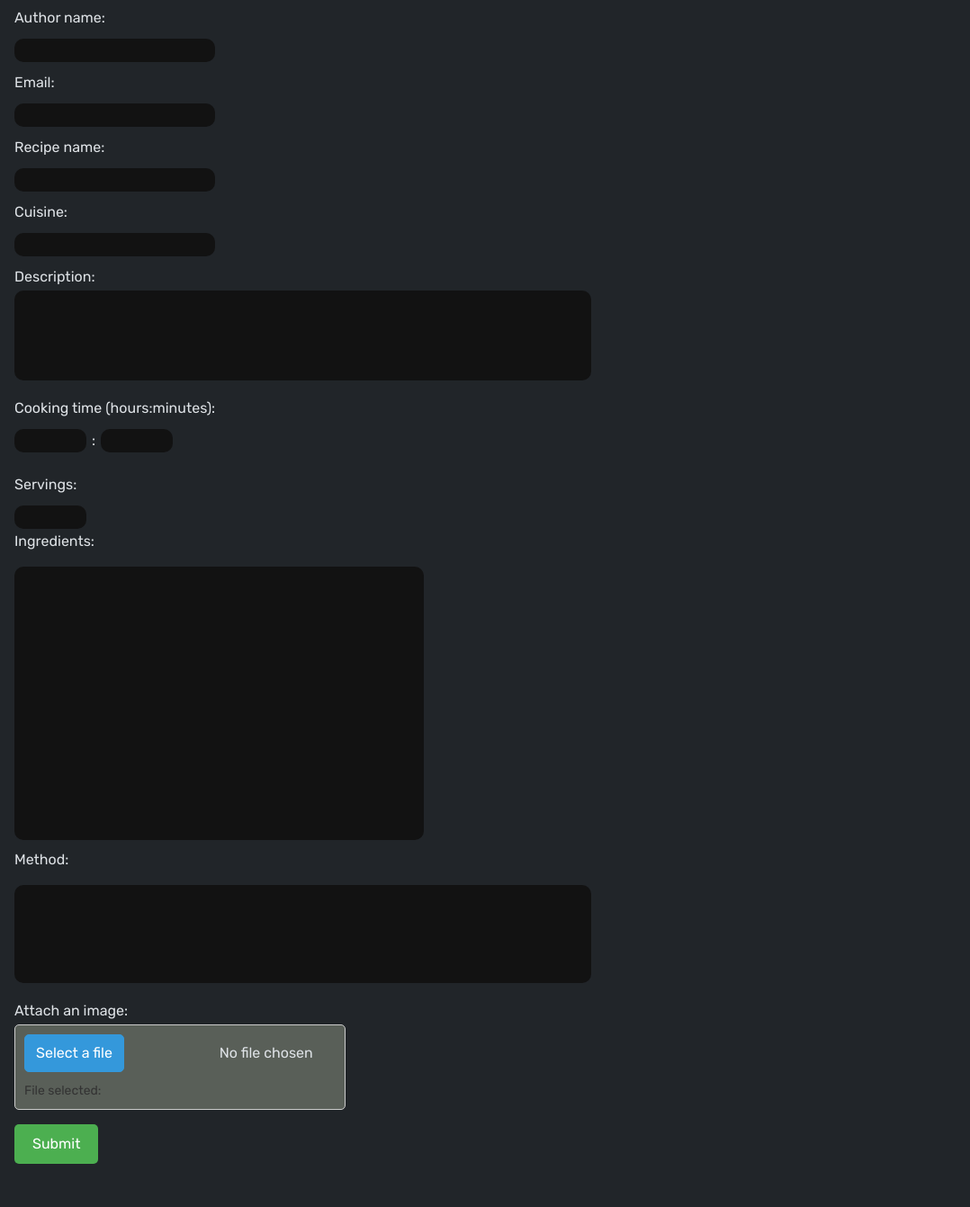
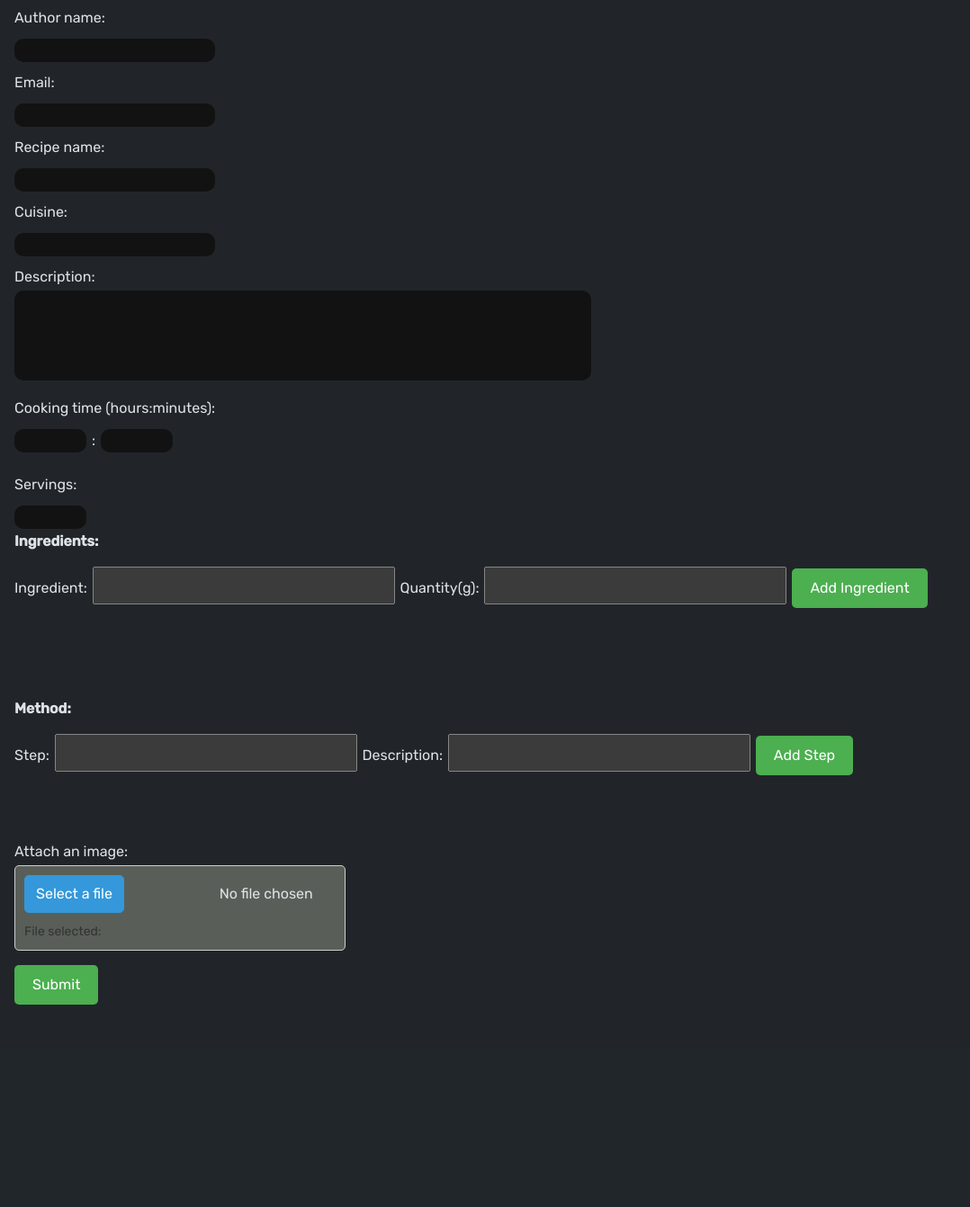
Before and after one commit to sbains2303/AI-Chatbots, a Flask app: page /new-recipe in a window 1280 px wide. Shown: the part 167-1509 px from the top of the page at 90% size, without its empty margins (0-1078 px from the left). After the commit the page ends 1284 px from the top, so only its background shows below. Run offline with Flask 3, Linux system fonts and the light colour scheme.

Commit message:
Adjusted form input
Changed form input so user can add steps and ingredients one by one

```diff
--- a/code/website/static/css/style.css
+++ b/code/website/static/css/style.css
@@ -111,6 +111,19 @@ textarea {
     margin-bottom: 3rem;
 }
 
+.delete {
+    background-color: #red;
+    color: #fff;
+    padding: 10px 20px;
+    font-size: 10px;
+    border: none;
+    border-radius: 5px;
+    cursor: pointer;
+    height: 2rem;
+    margin-left: 3rem;
+    margin-bottom:1rem;
+}
+
 .button:hover {
     background-color: #45a049;
 }
--- a/code/website/templates/new-recipe.html
+++ b/code/website/templates/new-recipe.html
@@ -4,22 +4,6 @@
     <div class="page-content">
         {% block header %} <h2><span class="title">Add A New Recipe</span></h2> {% endblock %}
         <p class="content">To add a new recipe, please enter the details below</p>
-
-<!--        <form>-->
-<!--            <label for="fname" class="content">First name:</label><br>-->
-<!--            <input class="input" id="fname" required><br>-->
-
-<!--            <label for="lname" class="content">Last name:</label><br>-->
-<!--            <input class="input" id="lname" required><br>-->
-
-<!--            <label for="email" class="content">Email:</label><br>-->
-<!--            <input class="input" id="email" required><br>-->
-
-<!--            <label for="bio" class="content">Give a description for your bio:</label><br>-->
-<!--            <input class="inputdesc" id="bio">-->
-
-<!--            <button type="submit">Submit</button>-->
-<!--        </form>-->
 
         <form>
             <label for="name" class="content">Author name:</label><br>
@@ -45,21 +29,94 @@
             <label for="servings" class="content">Servings:</label><br>
             <input class="input" type="number" id="servings" min="1" max="50" /><br>
 
-            <p class="content">Ingredients:</p>
-            <form method="post" action="">
-                <textarea class="inputdesc" id="ingredients" name="method" rows="20" cols="70" required></textarea>
-            </form>
+            <p class="content bold">Ingredients:</p>
 
-<!--            <label for="ingredients" class="content">Ingredients:</label><br>-->
-<!--            <textarea id="ingredients" cols="100" rows="5" required>Give your list of ingredients</textarea><br>-->
+            <form id="ingredientForm">
+                <label for="ingredient" class="content">Ingredient:</label>
+                <input type="text" id="ingredient" required>
 
-<!--            <label for="method" class="content">Method:</label><br>-->
-<!--            <textarea id="method" cols="100" rows="5" required>Give the steps for your recipe</textarea><br>-->
+                <label for="quantity" class="content">Quantity(g):</label>
+                <input type="number" id="quantity" required>
 
-            <p class="content">Method:</p>
-            <form method="post" action="">
-                <textarea class="inputdesc" id="method" name="method" rows="7" cols="100" required></textarea>
-            </form>
+                <button type="button" onclick="addIngredient()" class="button">Add Ingredient</button>
+                </form>
+
+                <ul id="ingredientList"></ul>
+
+                <script>
+                    function addIngredient() {
+                        // Get user input
+                        var ingredient = document.getElementById("ingredient").value;
+                        var quantity = document.getElementById("quantity").value;
+
+                        // Create a new list item
+                        var listItem = document.createElement("li");
+                        listItem.textContent = ingredient + " - " + quantity+"g";
+                        listItem.classList.add("content");
+
+                        // Create a delete button
+                        var deleteButton = document.createElement("button");
+                        deleteButton.textContent = "Delete";
+                        deleteButton.classList.add("delete"); // Add the "button" class to the delete button
+                        deleteButton.onclick = function() {
+                            listItem.remove();
+                        };
+
+                        // Append the delete button to the list item
+                        listItem.appendChild(deleteButton);
+
+                        // Append the list item to the ingredient list
+                        document.getElementById("ingredientList").appendChild(listItem);
+
+                        // Clear input fields
+                        document.getElementById("ingredientForm").reset();
+                    }
+                </script>
+
+           <br><p class="content bold">Method:</p>
+
+            <form id="methodForm">
+                <label for="number" class="content">Step:</label>
+                <input type="number" id="number" required>
+
+                <label for="step" class="content">Description:</label>
+                <input type="text" id="step" required>
+
+                <button type="button" onclick="addStep()" class="button">Add Step</button>
+                </form>
+
+                <p id="ingredientStep"></p>
+
+                <script>
+                    var num = 0;
+                    function addStep() {
+                        // Get user input
+                        var number = document.getElementById("number").value;
+                        var step = document.getElementById("step").value;
+
+                        // Create a new list item
+                        var listItem = document.createElement("li");
+                        listItem.textContent = number + ". " + step;
+                        listItem.classList.add("content"); // Add the "content" class to the list item
+
+                        // Create a delete button
+                        var deleteButton = document.createElement("button");
+                        deleteButton.textContent = "Delete";
+                        deleteButton.classList.add("delete"); // Add the "button" class to the delete button
+                        deleteButton.onclick = function() {
+                            listItem.remove();
+                        };
+
+                        // Append the delete button to the list item
+                        listItem.appendChild(deleteButton);
+
+                        // Append the list item to the ingredient list
+                        document.getElementById("ingredientStep").appendChild(listItem);
+
+                        // Clear input fields
+                        document.getElementById("methodForm").reset();
+                    }
+                </script>
 
             <label for="image" class="content">Attach an image:</label><br>
             <input type="file" class="buttonFile" id="image" accept="image/png, image/jpeg" required /><br>
```
Also changed, not shown: code/website/app.py (+29 -0 lines).
